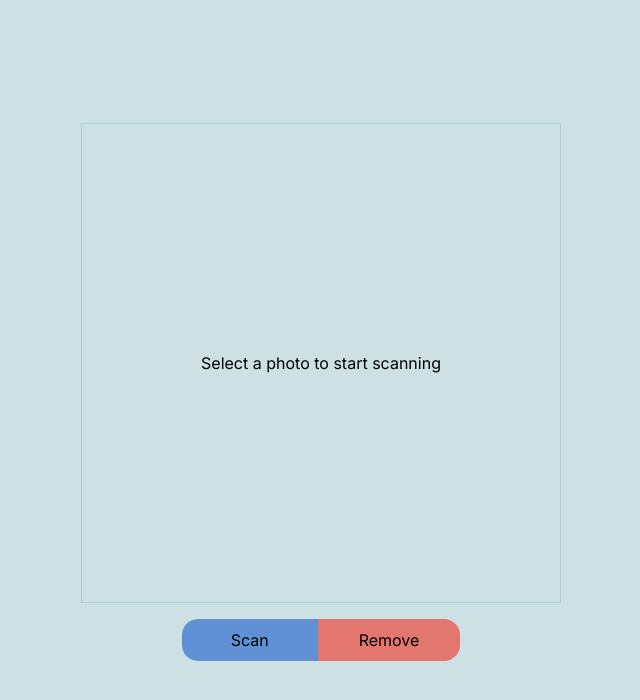
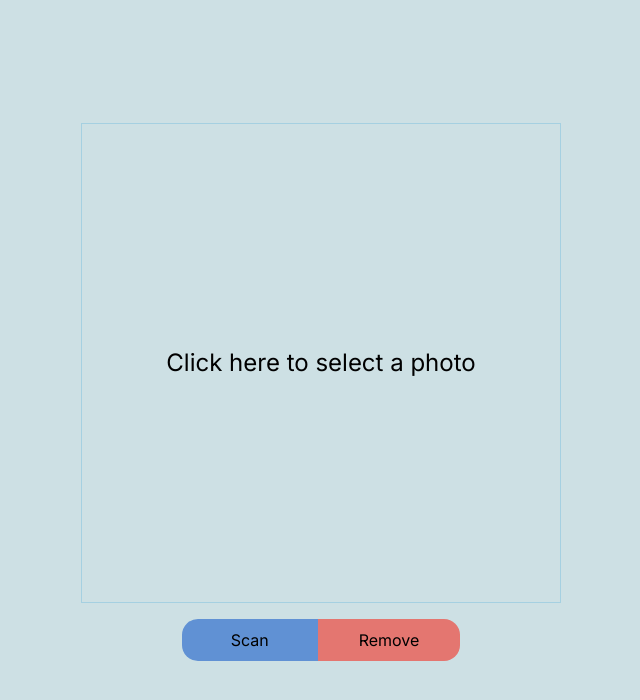
Before and after one commit to waelhasan/simple-web-ocr, a Next.js app: page / in a window 1280 px wide. Shown: the top 700 px of the page, without its empty margins (319-959 px from the left). Built offline with nearby package versions, Linux system fonts and the light colour scheme.

Commit message:
Bigger font for placeholder

```diff
--- a/src/components/Photo.tsx
+++ b/src/components/Photo.tsx
@@ -43,14 +43,14 @@ export const Photo = () => {
         <div className="relative">
                 {isScanning && <div className="absolute top-0 left-0 h-full w-full bg-[--overlay]" />}
                 <div className="
-                cursor-pointer
-                flex items-center justify-center
-                h-[30rem] min-w-[30rem]
-                border-[1px] border-solid border-[--background-alternate-2]"
+                    cursor-pointer
+                    flex items-center justify-center
+                    h-[30rem] min-w-[30rem]
+                    border-[1px] border-solid border-[--background-alternate-2]"
                     onClick={onImagePreviewClick}>
                     {!isImageSelected ?
-                        <h1>
-                            Select a photo to start scanning
+                        <h1 className="text-[1.5rem]">
+                            Click here to select a photo
                         </h1> : null
                     }
                     <img className="h-full"
```
